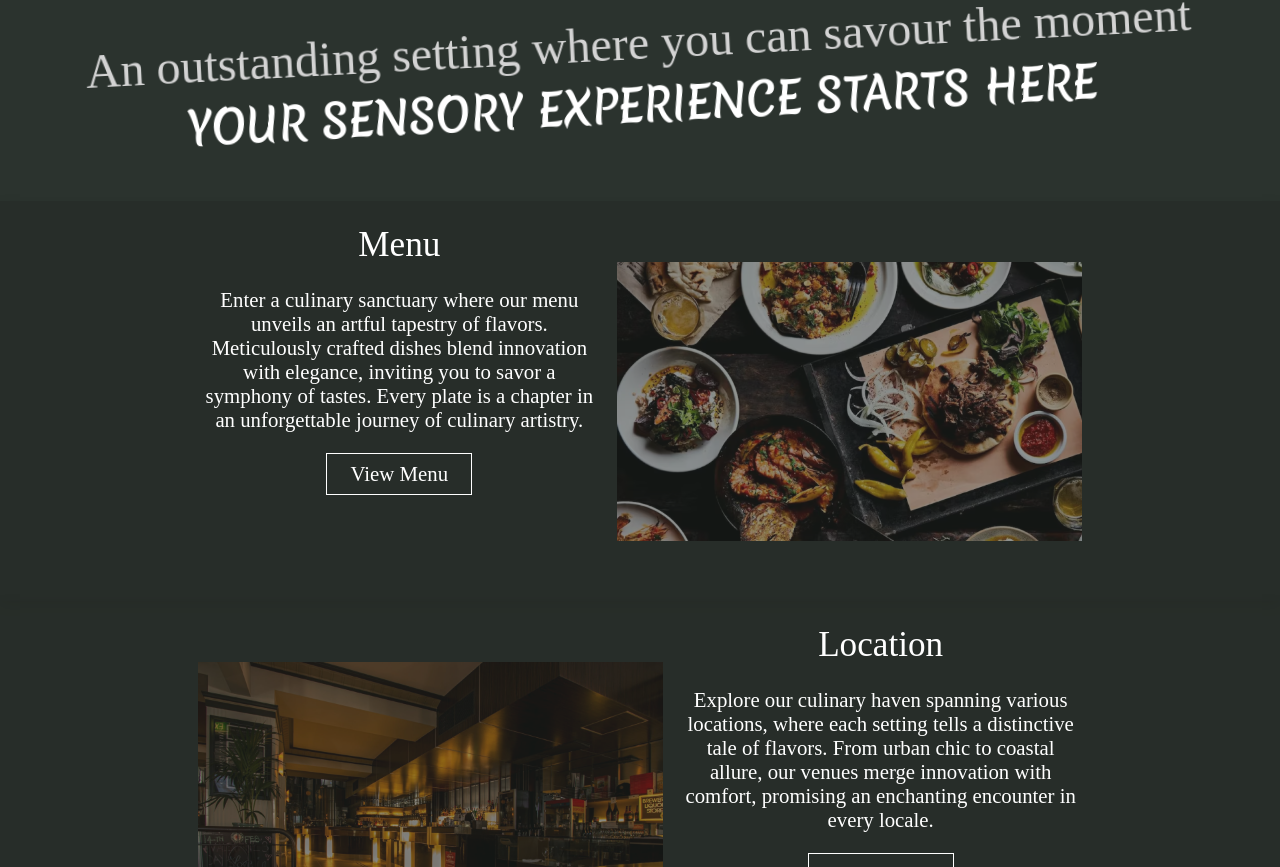
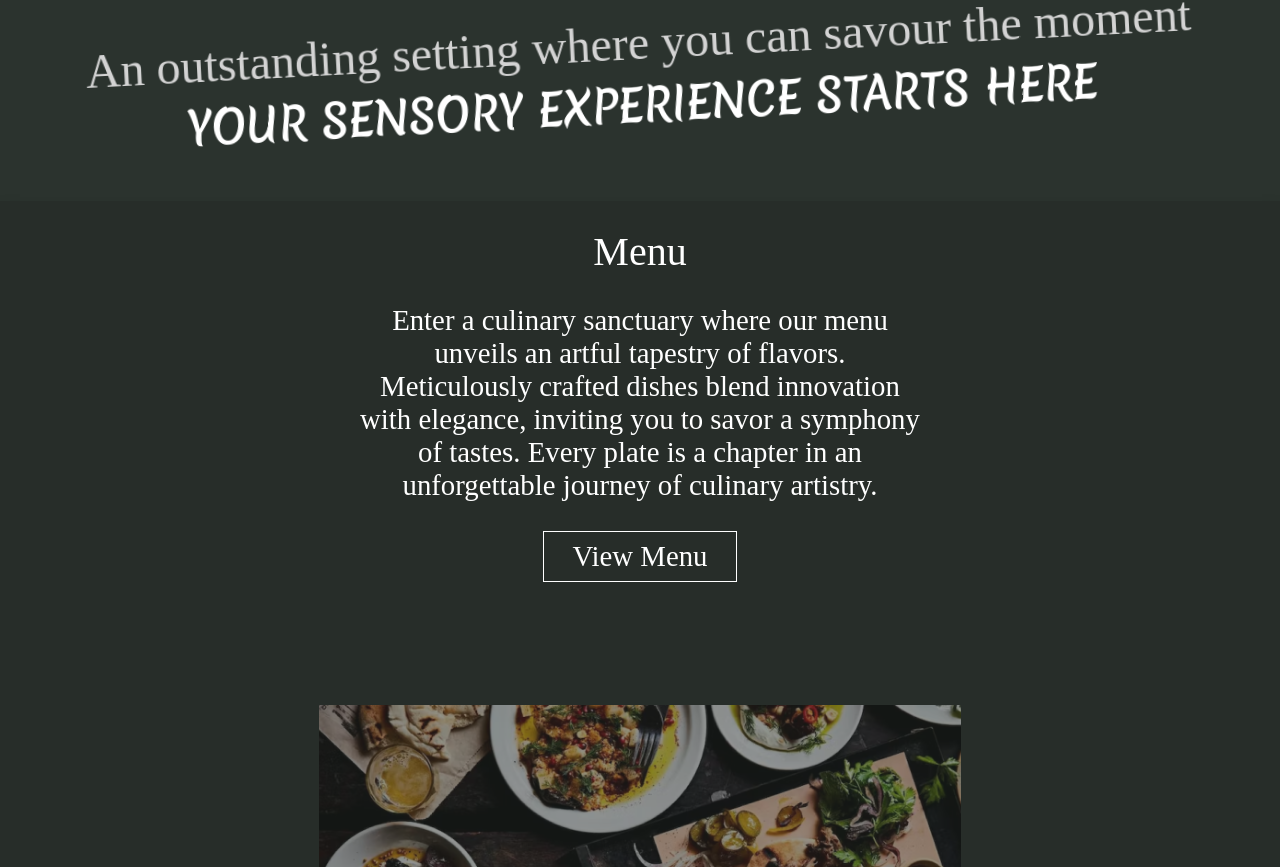
Before and after one commit to ali-097/Fork-Flame, a React (Vite) app in the folder Client/: page / in a window 1280 px wide. Shown: the part 833-1700 px from the top of the page. Built offline with nearby package versions, Linux system fonts and the light colour scheme; a web font is replaced by a local one.

Commit message:
1. Changed Background Image for Home Page 2. Scaled Up the Card components 3. Added chefs in Card components 4. Added Details for menu items on menu Page 5. Adjusted the opacity of the navbar

```diff
--- a/Client/src/components/HomePage/Card/Card.css
+++ b/Client/src/components/HomePage/Card/Card.css
@@ -6,7 +6,7 @@
 	justify-content: center;
 	align-items: center;
 	background: rgba(36, 40, 36, 0.5);
-	gap: 1rem;
+	gap: 5rem;
 	width: 100%;
 	box-shadow: rgba(0, 0, 0, 0.1) 0px 4px 12px;
 }
@@ -22,25 +22,24 @@
 }
 
 .card--description {
-	width: 25.20833rem;
-	height: 50vh;
+	width: 35.20833rem;
 	font-weight: 400;
 	text-align: center;
 }
 
 .card--description h1 {
 	font-family: "Moon Dance", cursive;
-	font-size: 2.2rem;
+	font-size: 2.5rem;
 	font-weight: 100;
 }
 
 .card--description p {
 	font-family: "Lateef", serif;
-	font-size: 1.3rem;
+	font-size: 1.8rem;
 }
 
 .link p {
-	width: 7rem;
+	width: 10rem;
 	border: 1px solid white;
 	padding: 0.5rem 1rem;
 	margin: 0 auto;
@@ -54,8 +53,8 @@
 }
 
 .card--image {
-	width: 29.08333rem;
-	height: 17.45833rem;
+	width: 40.08333rem;
+	height: 29.45833rem;
 	background-size: contain;
 	background-position: center;
 	background-repeat: no-repeat;
--- a/Client/src/components/HomePage/Card/Card.jsx
+++ b/Client/src/components/HomePage/Card/Card.jsx
@@ -17,8 +17,9 @@ const Card = ({ cardTitle, cardDescription, cardImage, right }) => {
 					<Link
 						className='link'
 						to={`/${
-							cardTitle === "Location"
-								? "About?id=Location"
+							cardTitle === "Location" ||
+							cardTitle === "Our Chefs"
+								? `About?id=${cardTitle}`
 								: cardTitle
 						}`}
 					>
--- a/Client/src/components/HomePage/CardData.js
+++ b/Client/src/components/HomePage/CardData.js
@@ -20,4 +20,11 @@ export const CardData = {
 		cardImage: "/gallery.png",
 		right: true,
 	},
+	Chefs: {
+		cardTitle: "Our Chefs",
+		cardDescription:
+			"Meet Our Culinary Visionaries,  our chefs are maestros of taste, crafting inventive dishes that redefine gastronomic excellence. Each creation reflects their artistry and mastery, inviting you to experience refined culinary delights.",
+		cardImage: "/chef.png",
+		right: false,
+	},
 };
--- a/Client/src/components/MenuPage/Menu.jsx
+++ b/Client/src/components/MenuPage/Menu.jsx
@@ -9,7 +9,7 @@ const Menu = () => {
 	return (
 		<div className='menu--page'>
 			<NavBar />
-			<div className='menu--items'></div>
+			<div className='menu--items'>
 				{Object.keys(itemsTypes).map((item) => (
 					<MenuDetails
 						key={item}
@@ -19,6 +19,10 @@ const Menu = () => {
 					/>
 				))}
 			</div>
+			<div className='menu--footer'>
+				<h1>Footer</h1>
+			</div>
+		</div>
 	);
 };
 
--- a/Client/src/components/MenuPage/MenuDetails/MenuDetails.css
+++ b/Client/src/components/MenuPage/MenuDetails/MenuDetails.css
@@ -12,4 +12,5 @@
 	font-size: 1.6rem;
 	font-weight: 400;
 	width: 51rem;
+	margin-bottom: 2rem;
 }
--- a/Client/src/components/MenuPage/MenuDetails/MenuDetails.jsx
+++ b/Client/src/components/MenuPage/MenuDetails/MenuDetails.jsx
@@ -19,6 +19,7 @@ const MenuDetails = ({ title, description, left }) => {
 		<div className='menu--details'>
 			<h1 style={titleStyles}>{title}</h1>
 			<p style={descStyles}>{description}</p>
+			{!left && <div style={{ marginBottom: "8rem" }}>&nbsp;</div>}
 		</div>
 	);
 };
--- a/Client/src/components/Utility/NavBar/NavBar.css
+++ b/Client/src/components/Utility/NavBar/NavBar.css
@@ -1,8 +1,8 @@
 @import url("https://fonts.googleapis.com/css2?family=Lateef:wght@200&display=swap");
 
 .navbar {
-	background-color: #232523;
-	opacity: 75%;
+	background-color: rgb(35, 37, 35, 0.75);
+	/* opacity: 75%; */
 	display: flex;
 	justify-content: center;
 	align-items: center;
@@ -18,18 +18,17 @@
 	align-items: center;
 	list-style: none;
 	gap: 2.5rem;
-
 }
 
 .navbar ul li {
-	border: 1px solid #B9B9B9;
-	color: #B9B9B9;
+	border: 1px solid #d5d5d5;
+	color: #d5d5d5;
 	padding: 0.5rem 2rem;
 	cursor: pointer;
 }
 
 .navbar ul li:hover {
 	background-color: #fffbfb;
-	color:#283128;
+	color: #283128;
 	box-shadow: #283128 20px 4px 12px;
 }
```
Also changed, not shown: Client/public/HomeBG.png, Client/public/chef.png (added). Lines whose indentation alone changed are shown as unchanged.
